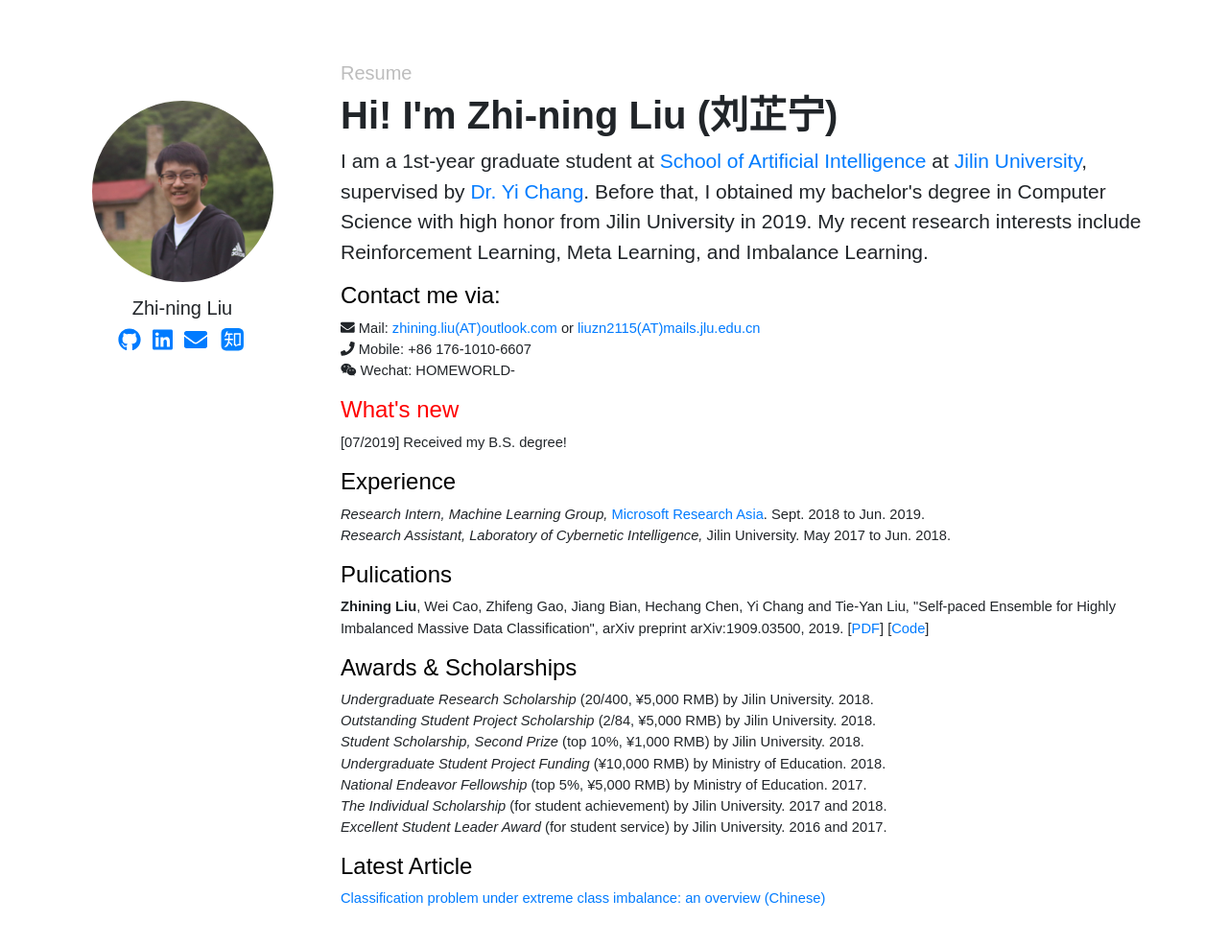
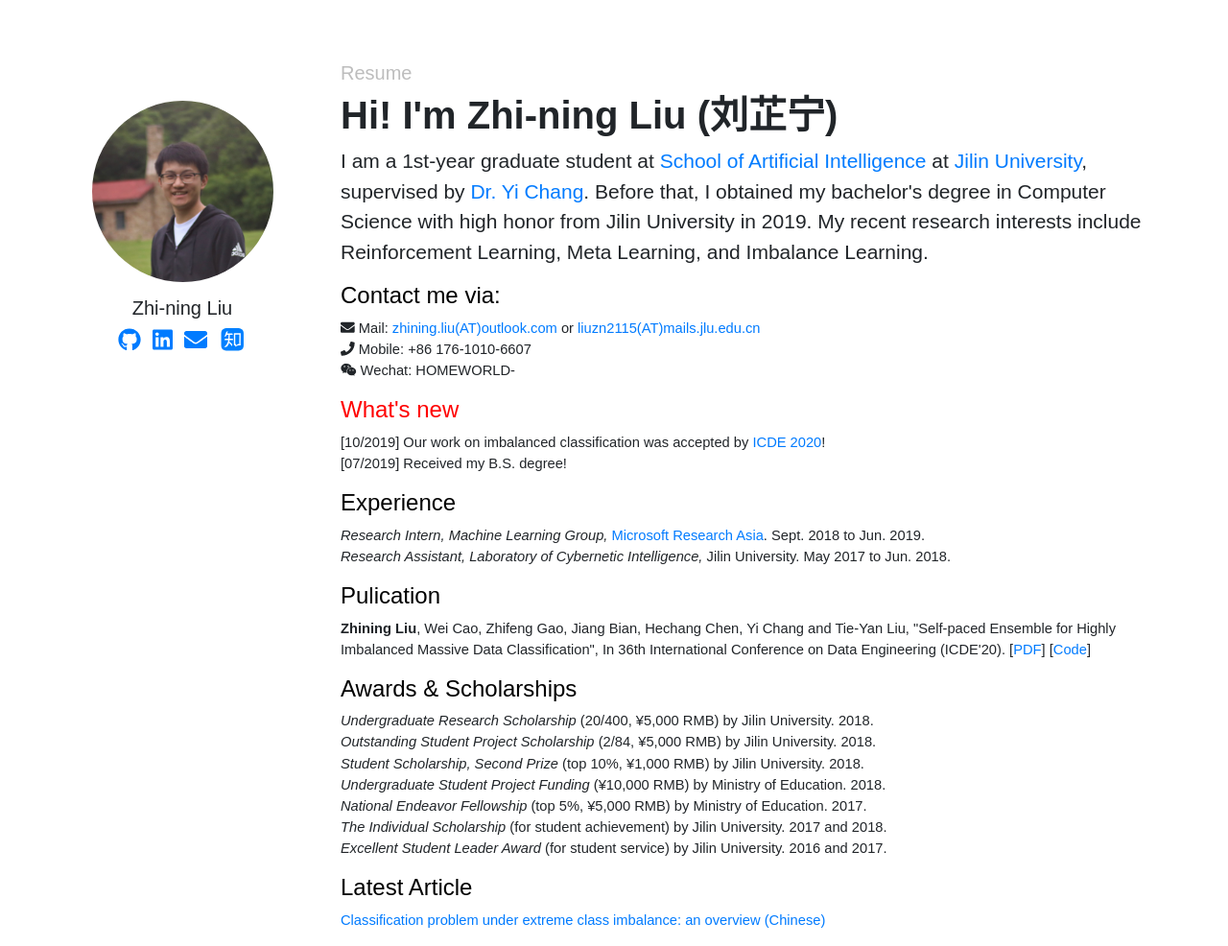
Before and after one commit to ZhiningLiu1998/ZhiningLiu1998.github.io, a Jekyll site: the page built from index.html, in a window 1280 px wide. Shown: the whole page at 96% size. Built offline with Jekyll 4.4.1, drawn with Linux system fonts in a browser that asks for light colours; nearby versions of some CDN libraries; before the commit the page ends 964 px from its top, so only the background shows below that.

Commit message:
update homepage

```diff
--- a/index.html
+++ b/index.html
@@ -39,6 +39,7 @@ layout: layout
           <p>
           <!-- [09/2019] My colleague Boyang Yu will was elected as the class monitor of JLUSAI!!!<br> -->
           <!-- [09/2019] My colleague Zhepei Wei will serve as on of the general chairs of AAAI 2021!!!<br> -->
+          [10/2019] Our work on imbalanced classification was accepted by <a href="https://www.utdallas.edu/icde/">ICDE 2020</a>!<br>
           [07/2019] Received my B.S. degree!<br>
           </p>
         </div>
@@ -51,12 +52,12 @@ layout: layout
           </p>
         </div>
 
-      <h4><font color="black">Pulications</font></h4>
+      <h4><font color="black">Pulication</font></h4>
         <div style="line-height: 1.5em; font-size: 0.7em">
           <p>
             <strong>Zhining Liu</strong>, Wei Cao, Zhifeng Gao, Jiang Bian, Hechang Chen, Yi Chang and Tie-Yan Liu,
             "Self-paced Ensemble for Highly Imbalanced Massive Data Classification",
-            arXiv preprint arXiv:1909.03500, 2019.
+            In 36th International Conference on Data Engineering (ICDE'20).
             [<a href="https://arxiv.org/abs/1909.03500">PDF</a>]
             [<a href="https://github.com/ZhiningLiu1998/self-paced-ensemble">Code</a>]<br>
           </p>
```
Also changed, not shown: 1 other file.
